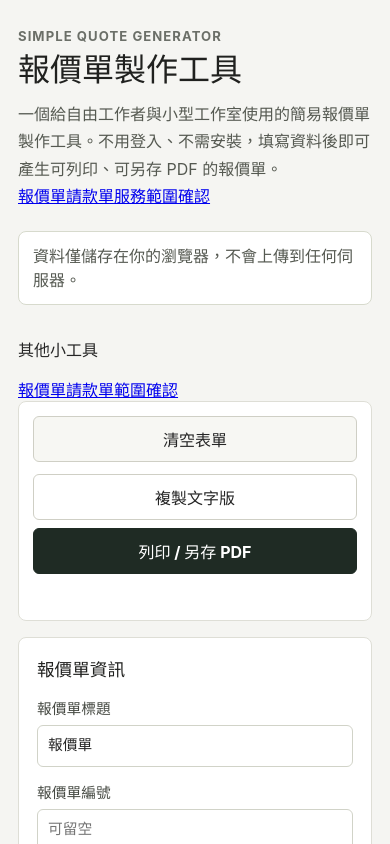
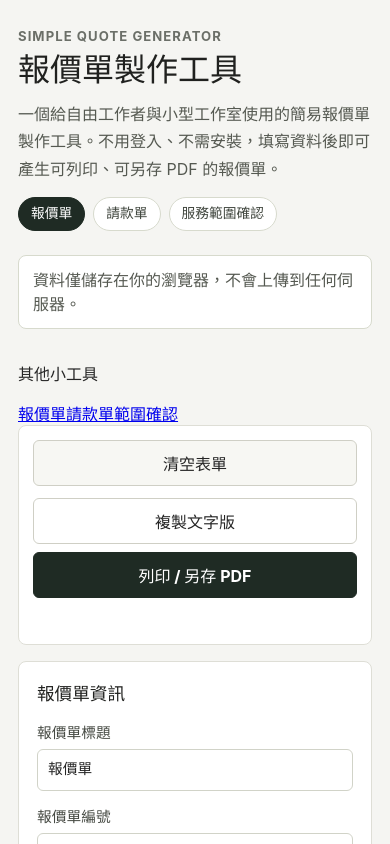
Before and after one commit to dong-sc/simple-quote-generator, a React (Vite) app: page / in a window 390 px wide. Shown: the top 844 px of the page. Built offline with nearby package versions, Linux system fonts and the light colour scheme.

Commit message:
Style header tool shortcuts

```diff
--- a/src/styles/tool-links.css
+++ b/src/styles/tool-links.css
@@ -1,3 +1,38 @@
+.header-tool-shortcuts {
+  display: flex;
+  flex-wrap: wrap;
+  gap: 8px;
+  margin-top: 16px;
+}
+
+.header-tool-shortcuts a {
+  display: inline-flex;
+  align-items: center;
+  justify-content: center;
+  min-height: 36px;
+  padding: 0 13px;
+  border: 1px solid #d7dacd;
+  border-radius: 999px;
+  background: #ffffff;
+  color: #3f453d;
+  font-size: 0.9rem;
+  font-weight: 800;
+  line-height: 1;
+  text-decoration: none;
+}
+
+.header-tool-shortcuts a:hover {
+  border-color: #aeb4a5;
+  background: #f6f7f1;
+  text-decoration: none;
+}
+
+.header-tool-shortcuts a[aria-current='page'] {
+  border-color: #1f2b24;
+  background: #1f2b24;
+  color: #ffffff;
+}
+
 .tool-links-section {
   display: grid;
   grid-template-columns: minmax(0, 0.9fr) minmax(420px, 1.1fr);
@@ -78,6 +113,17 @@
 }
 
 @media (max-width: 760px) {
+  .header-tool-shortcuts {
+    gap: 8px;
+    margin-top: 14px;
+  }
+
+  .header-tool-shortcuts a {
+    min-height: 34px;
+    padding: 0 12px;
+    font-size: 0.86rem;
+  }
+
   .tool-links-section {
     padding: 18px;
   }
```
